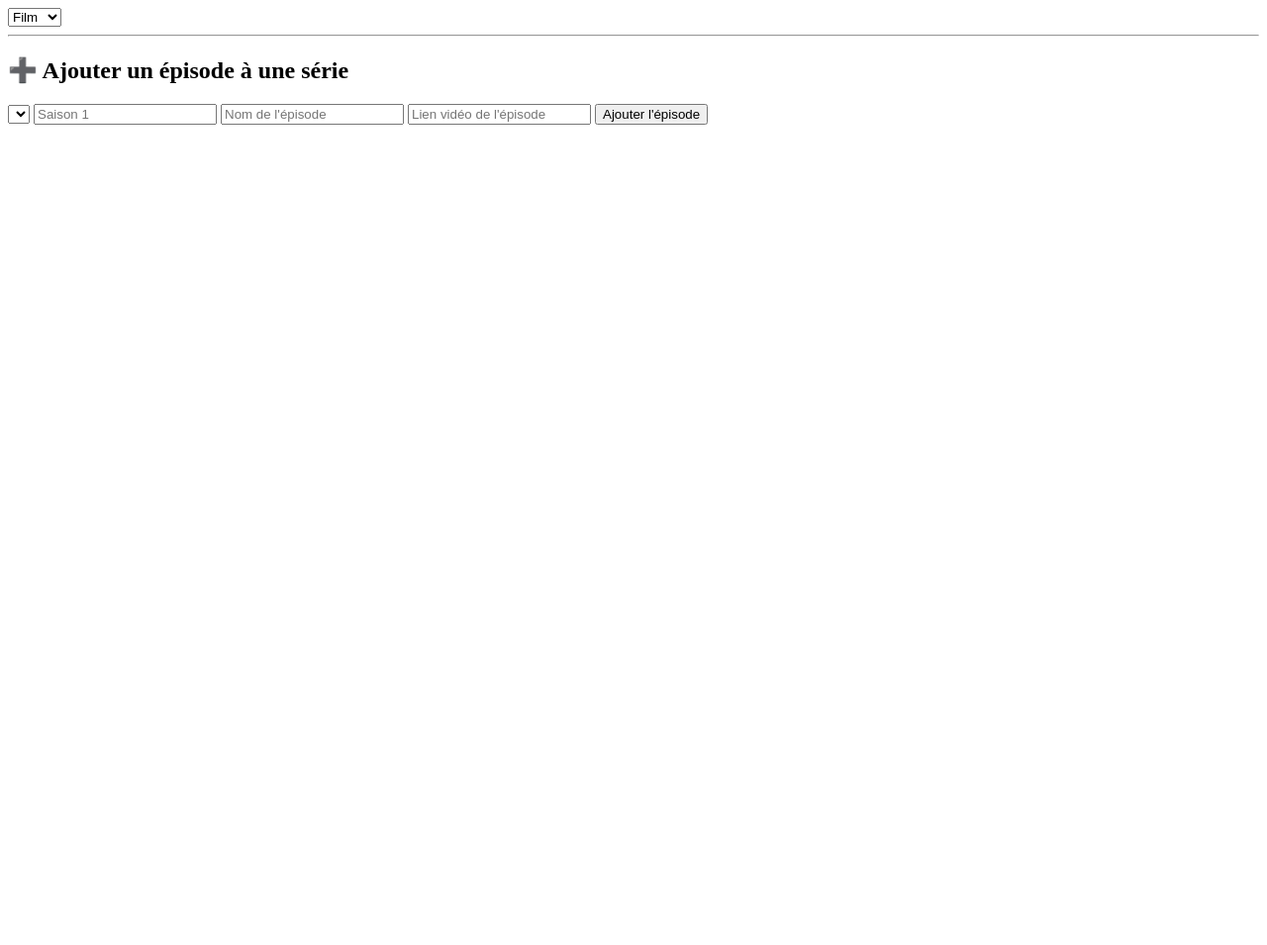
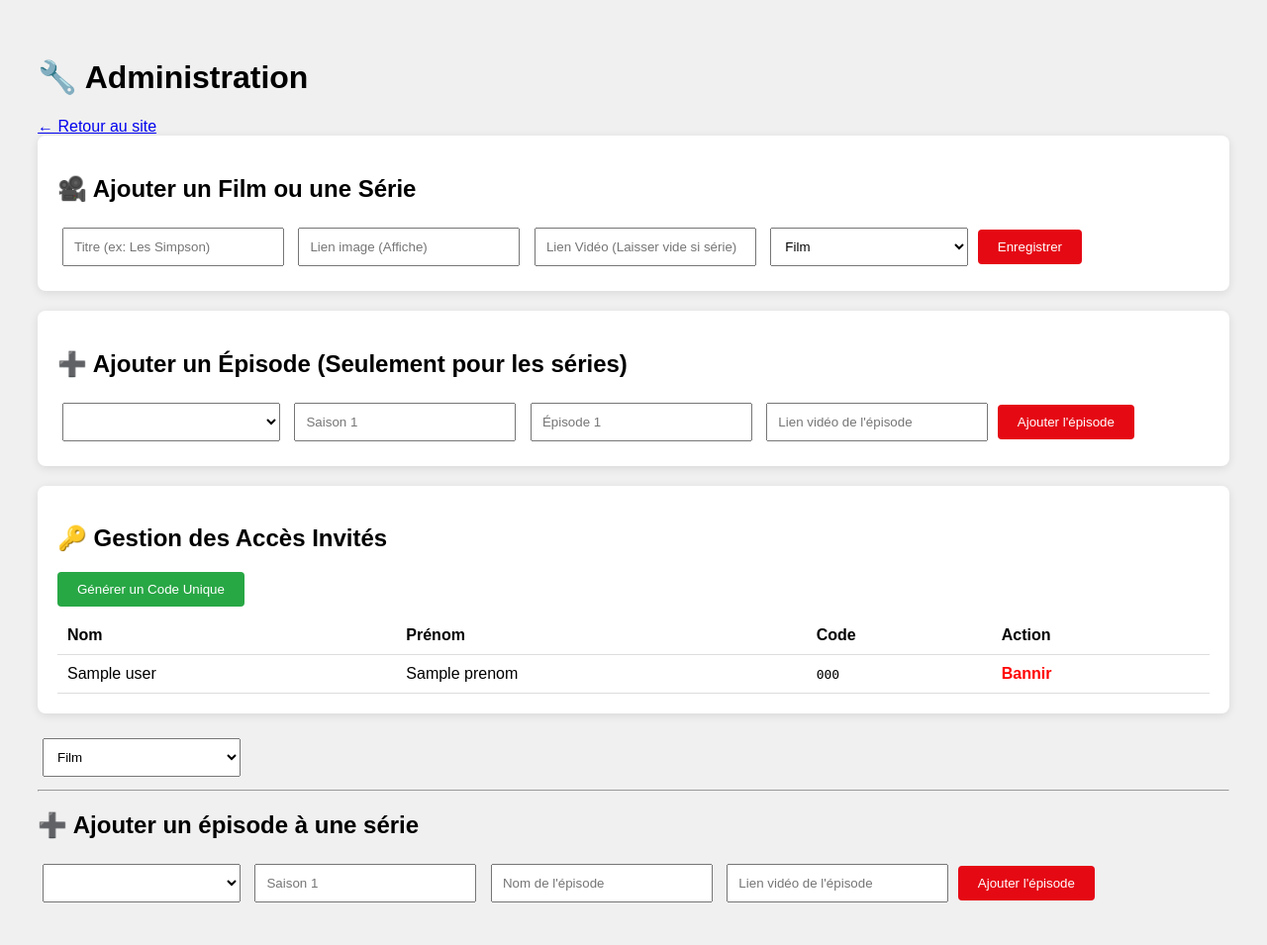
Before and after one commit to vguillotduenas-dotcom/StreamDeck, a Python web app: template templates/admin.html in a window 1280 px wide. Shown: the whole page at 99% size. Before the commit the page ends 126 px from the top, so only its background shows below. Run offline with Jinja, Linux system fonts and the light colour scheme; the template is opened without the code that fills it: most values are stand-ins (such as "Sample title", 1, 10 or a date in 2020); lists and menus that the app fills with data are empty.

Commit message:
Update admin.html

```diff
--- a/templates/admin.html
+++ b/templates/admin.html
@@ -1,4 +1,71 @@
-<select name="type">
+<!DOCTYPE html>
+<html>
+<head>
+    <title>Admin - Streamdeck</title>
+    <style>
+        body { font-family: sans-serif; background: #f0f0f0; padding: 30px; }
+        .card { background: white; padding: 20px; border-radius: 8px; margin-bottom: 20px; box-shadow: 0 2px 10px rgba(0,0,0,0.1); }
+        input, select { padding: 10px; margin: 5px; width: 200px; }
+        button { padding: 10px 20px; background: #e50914; color: white; border: none; border-radius: 4px; cursor: pointer; }
+        table { width: 100%; border-collapse: collapse; margin-top: 10px; }
+        th, td { border-bottom: 1px solid #ddd; padding: 10px; text-align: left; }
+        .del { color: red; text-decoration: none; font-weight: bold; }
+    </style>
+</head>
+<body>
+    <h1>🔧 Administration</h1>
+    <a href="/">← Retour au site</a>
+
+    <div class="card">
+        <h2>🎥 Ajouter un Film ou une Série</h2>
+        <form method="POST">
+            <input type="hidden" name="add_video">
+            <input type="text" name="nom" placeholder="Titre (ex: Les Simpson)" required>
+            <input type="text" name="img" placeholder="Lien image (Affiche)" required>
+            <input type="text" name="lien" placeholder="Lien Vidéo (Laisser vide si série)">
+            <select name="type">
+                <option value="film">Film</option>
+                <option value="serie">Série</option>
+            </select>
+            <button type="submit">Enregistrer</button>
+        </form>
+    </div>
+
+    <div class="card">
+        <h2>➕ Ajouter un Épisode (Seulement pour les séries)</h2>
+        <form method="POST">
+            <input type="hidden" name="add_episode">
+            <select name="video_id" style="width: 220px;">
+                {% for f in films if f.type == 'serie' %}
+                    <option value="{{ f.id }}">{{ f.nom }}</option>
+                {% endfor %}
+            </select>
+            <input type="text" name="saison" placeholder="Saison 1" required>
+            <input type="text" name="titre" placeholder="Épisode 1" required>
+            <input type="text" name="lien_ep" placeholder="Lien vidéo de l'épisode" required>
+            <button type="submit">Ajouter l'épisode</button>
+        </form>
+    </div>
+
+    <div class="card">
+        <h2>🔑 Gestion des Accès Invités</h2>
+        <form method="POST">
+            <button type="submit" name="gen_code" style="background: #28a745;">Générer un Code Unique</button>
+        </form>
+        <table>
+            <tr><th>Nom</th><th>Prénom</th><th>Code</th><th>Action</th></tr>
+            {% for u in users %}
+            <tr>
+                <td>{{ u.nom or 'N/A' }}</td>
+                <td>{{ u.prenom or 'N/A' }}</td>
+                <td><code>{{ u.code }}</code></td>
+                <td><a href="{{ url_for('del_u', id=u.id) }}" class="del">Bannir</a></td>
+            </tr>
+            {% endfor %}
+        </table>
+    </div>
+</body>
+</html><select name="type">
     <option value="film">Film</option>
     <option value="serie">Série</option>
 </select>
```
